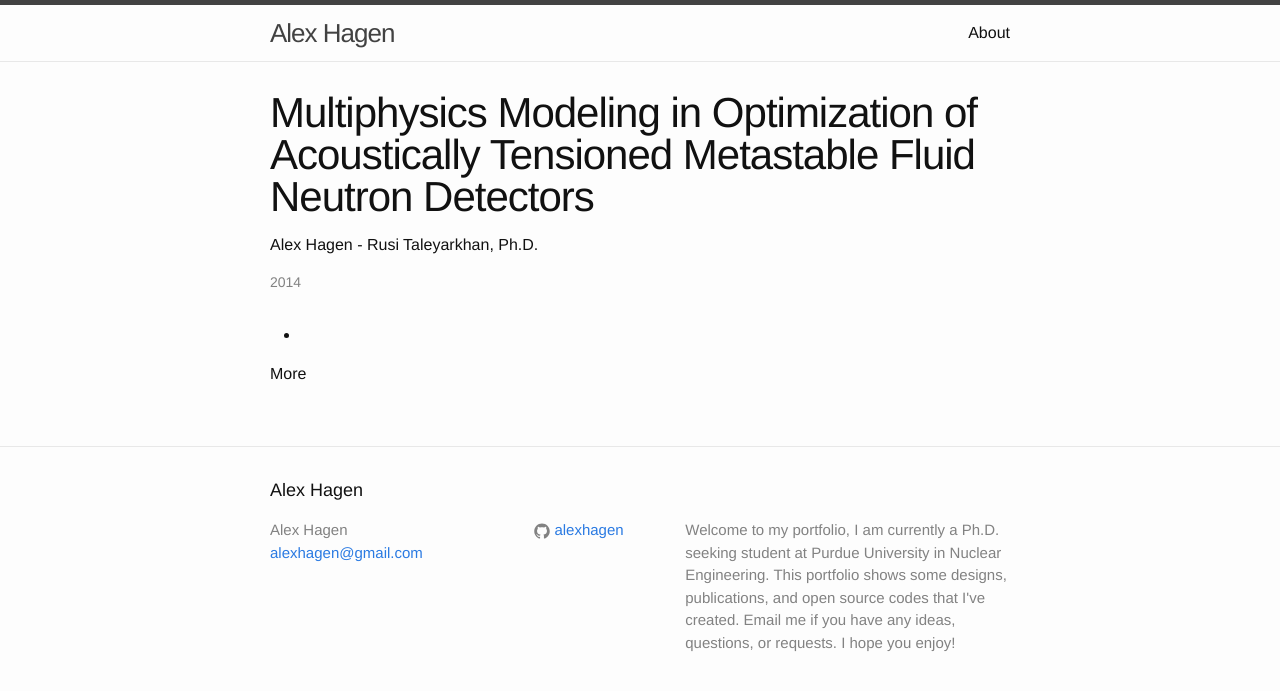
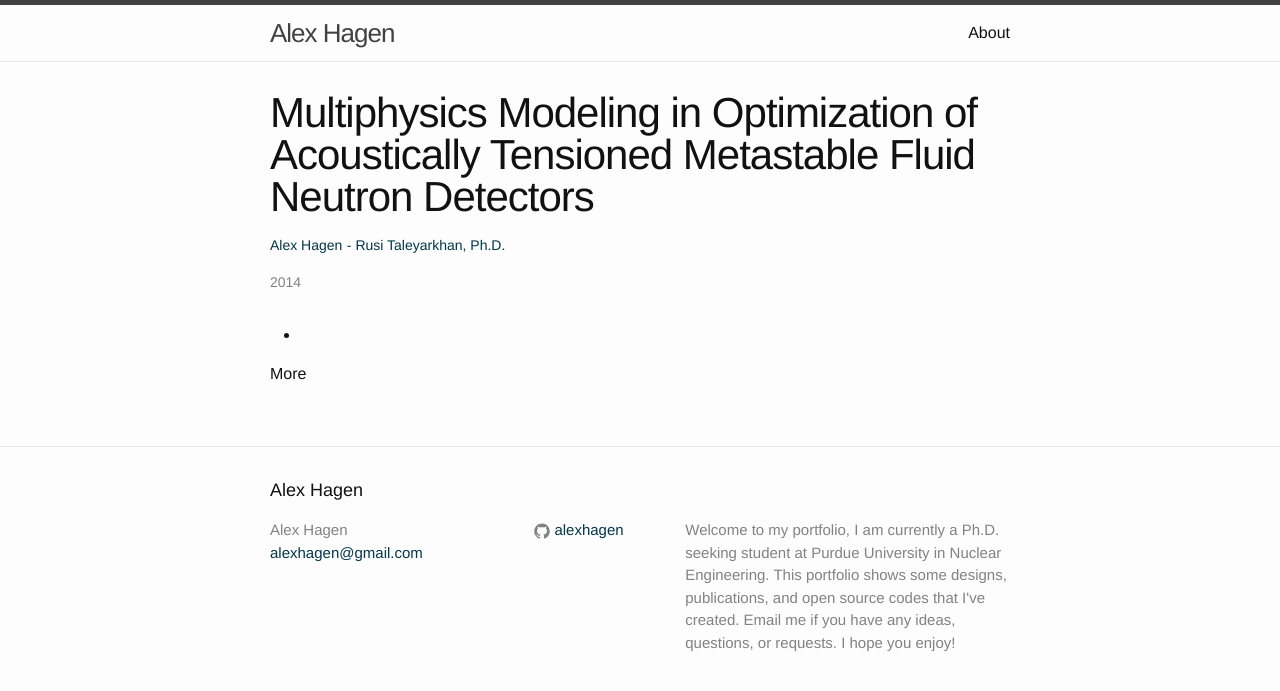
Before and after one commit to alexhagen/alexhagen.github.io, a Jekyll site: the page built from _posts/2014-08-15-multiphysics-modeling-in-optimization-of-acoustically-tensioned-metastable-fluid-neutron-detectors.markdown, in a window 1280 px wide. Shown: the top 691 px of the page. Built offline with Jekyll 4.4.1, drawn with Linux system fonts in a browser that asks for light colours.

Commit message:
working on author list

```diff
--- a/_sass/_layout.scss
+++ b/_sass/_layout.scss
@@ -197,6 +197,10 @@
  .publication-author:first-child:before {
     content: "";
  }
+ .publication-author {
+    font-size: $small-font-size;
+    color: $brand-color;
+ }
 
 
 /**
--- a/css/main.scss
+++ b/css/main.scss
@@ -15,7 +15,7 @@ $spacing-unit:     30px;
 
 $text-color:       #111;
 $background-color: #fdfdfd;
-$brand-color:      #2a7ae2;
+$brand-color:      #033649;
 
 $grey-color:       #828282;
 $grey-color-light: lighten($grey-color, 40%);
```
